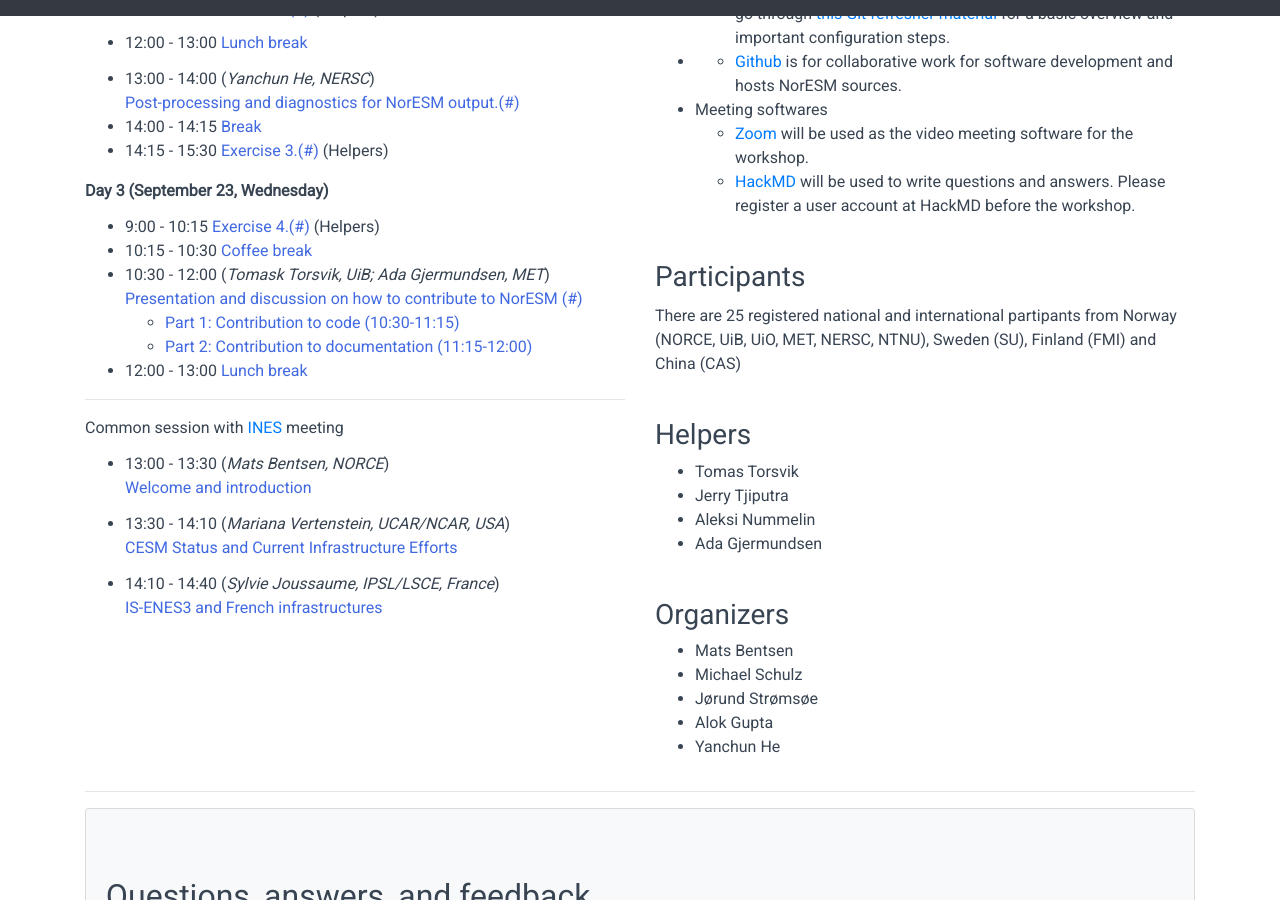
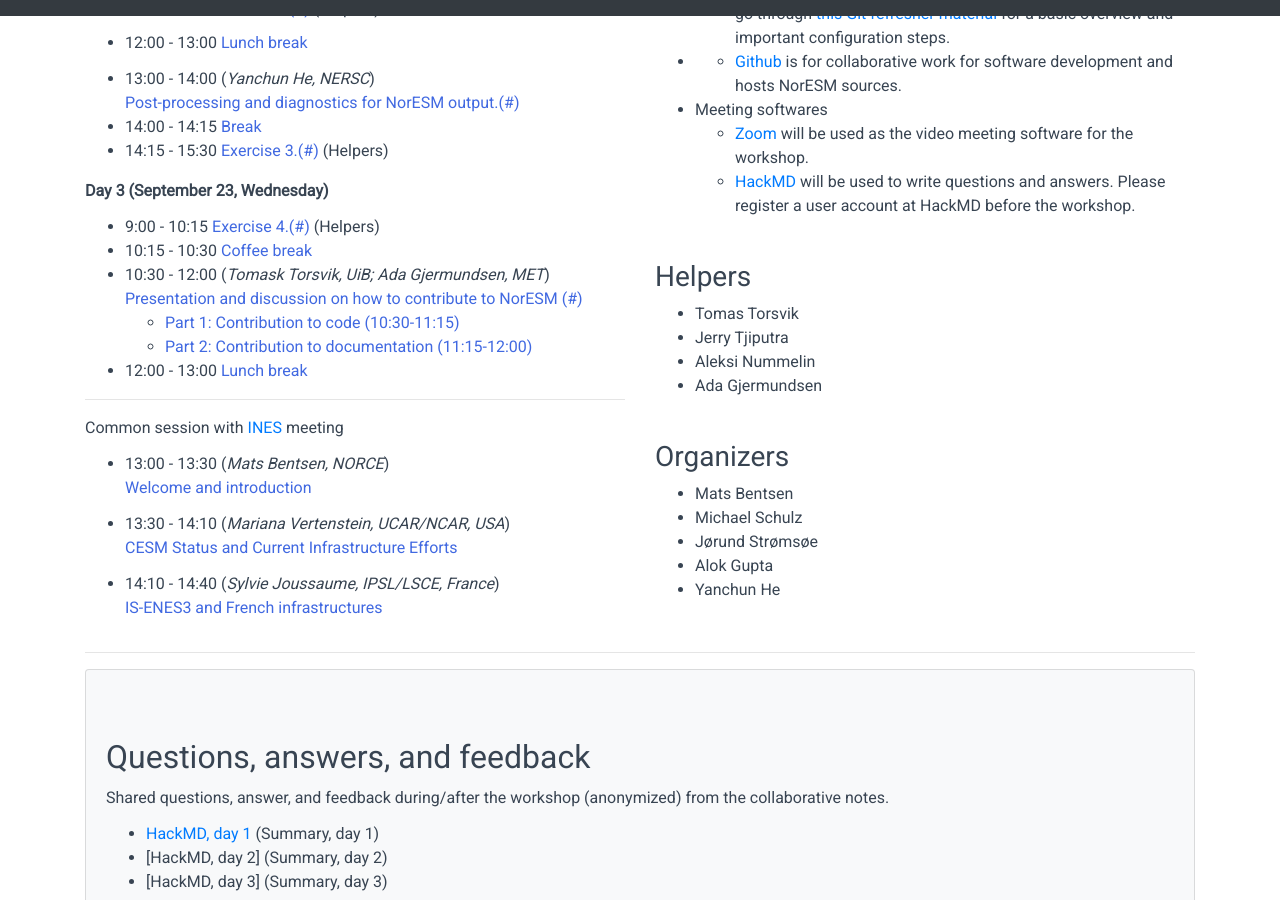
Before and after one commit to hsode/INES_workshop_2020, a Jekyll site: the page built from index.md, in a window 1280 px wide and 900 px high, scrolled down 1174 px. Built offline with Jekyll 4.4.1, drawn with Linux system fonts in a browser that asks for light colours; comment, search, counter and statistics services are not loaded.

Commit message:
update participants

```diff
--- a/right_column.md
+++ b/right_column.md
@@ -52,9 +52,6 @@ Also introduce the best practices and tools to contribute the development of doc
     * [Zoom](https://zoom.us/) will be used as the video meeting software for the workshop.
     * [HackMD](https://hackmd.io) will be used to write questions and answers. Please register a user account at HackMD before the workshop.
 
-### Participants
-There are 25 registered national and international partipants from Norway (NORCE, UiB, UiO, MET, NERSC, NTNU), Sweden (SU), Finland (FMI) and China (CAS)
-
 ### Helpers
 - Tomas Torsvik
 - Jerry Tjiputra
```
